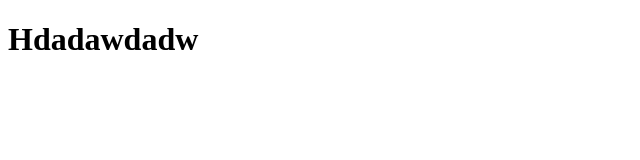
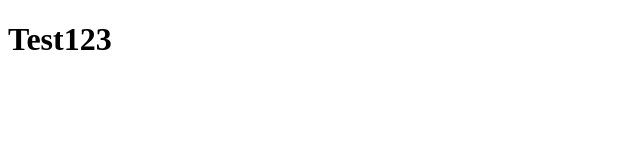
Before and after one commit to putra2950/binar-academy-learn-git, a plain HTML site: page index.html in a window 1280 px wide. Shown: the whole page, without its empty margins (0-640 px from the left). Drawn offline with Linux system fonts and the light colour scheme.

Commit message:
initial commit

```diff
--- a/index.html
+++ b/index.html
@@ -6,6 +6,6 @@
     <title>Document</title>
 </head>
 <body>
-    <h1>Hdadawdadw</h1>
+    <h1>Test123</h1>
 </body>
 </html>
```
